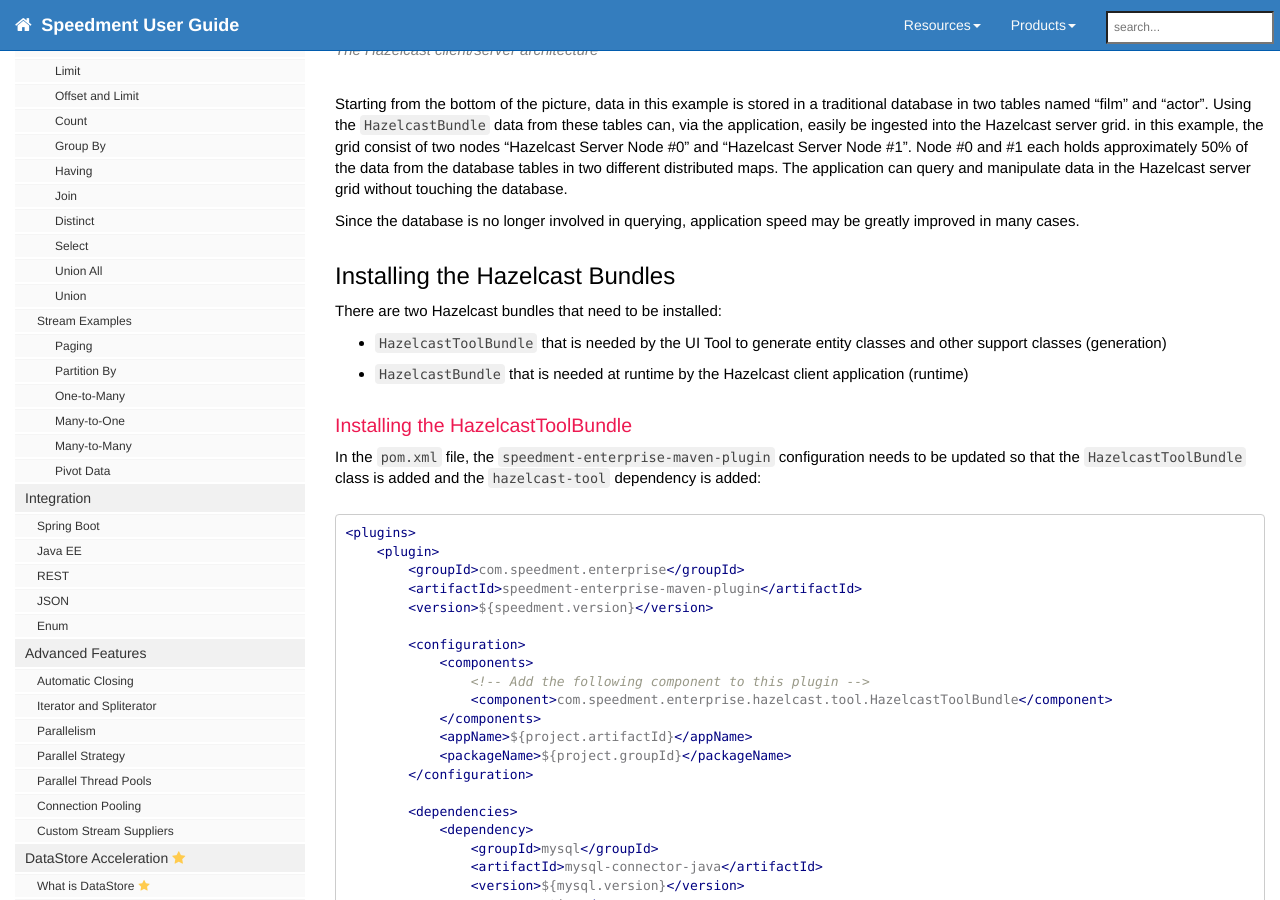
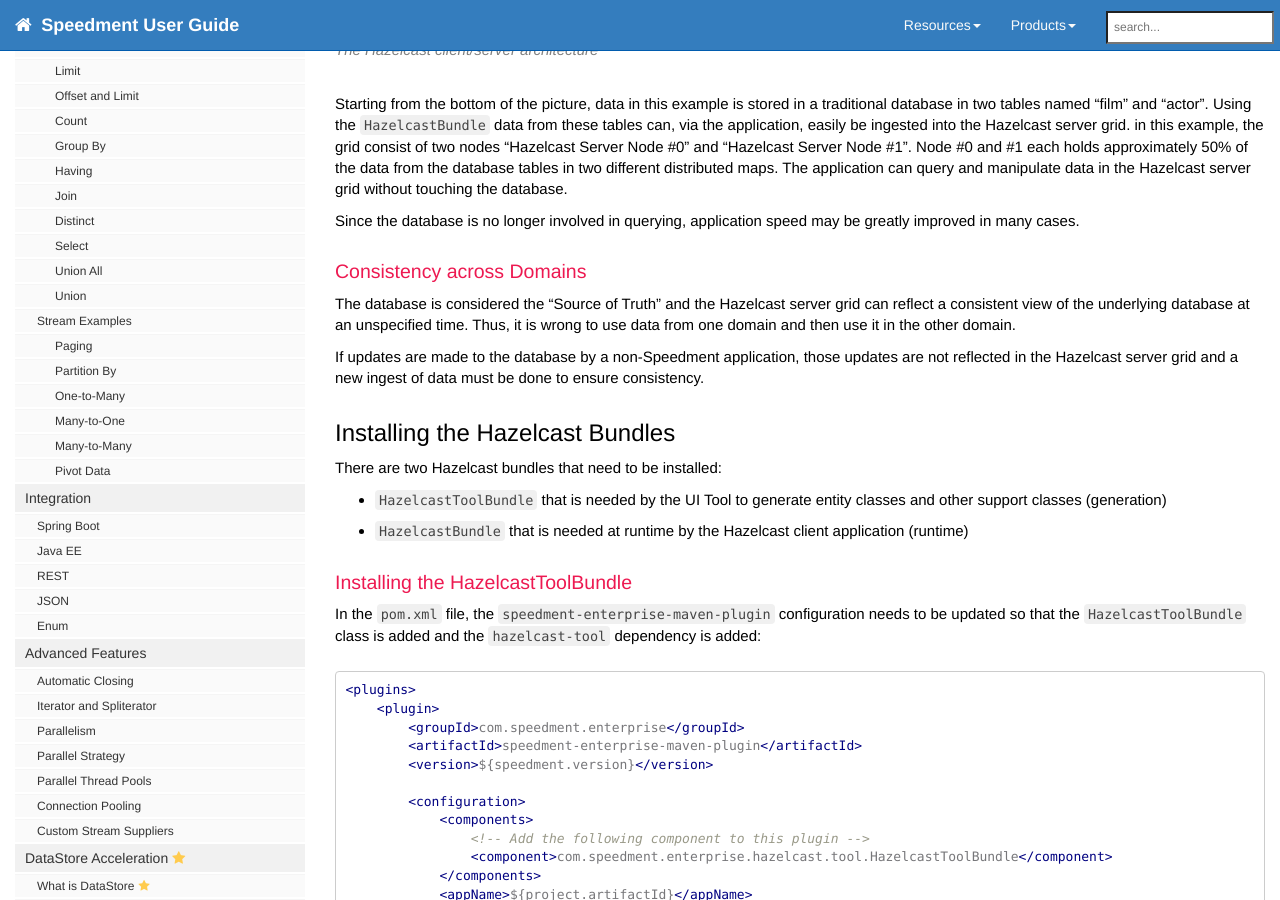
Before and after one commit to speedment/speedment-doc, a Jekyll site: the page built from pages/hazelcast.md, in a window 1280 px wide and 900 px high, scrolled down 1545 px. Built offline with Jekyll 4.4.1, drawn with Linux system fonts in a browser that asks for light colours; nearby versions of some CDN libraries; comment, search, counter and statistics services are not loaded; some of the changed text lies outside the part shown.

Commit message:
hazelcast: Add text about consistency

```diff
--- a/pages/hazelcast.md
+++ b/pages/hazelcast.md
@@ -49,6 +49,12 @@
 The application can query and manipulate data in the Hazelcast server grid without touching the database.
 
 Since the database is no longer involved in querying, application speed may be greatly improved in many cases.
+
+### Consistency across Domains
+The database is considered the "Source of Truth" and the Hazelcast server grid can reflect a consistent view of the underlying database at an unspecified time. Thus, it is wrong to use data from one domain and then use it in the other domain.
+
+If updates are made to the database by a non-Speedment application, those updates are not reflected in the Hazelcast server grid and a new ingest of data must be done to ensure consistency.
+
 
 ## Installing the Hazelcast Bundles
 There are two Hazelcast bundles that need to be installed:
@@ -642,7 +648,7 @@
 As can be seen, creating a `HazelcastInstance` and then just invoking the method `GeneratedSakilaIndexUtil::setupIndex` will create the same indexes in the Hazelcast grid that were present in the database.
 
 ## Joins
-Hazelcast tables can be joined using the [Stream Join](https://speedment.github.io/speedment-doc/join.html#stream-joins-) functionality. The current version does __not__ support joining of Hazelcast Maps using the `JoinCOmponent`. Read more about joins with Speedment [here](#join).
+Hazelcast tables can be joined using the [Stream Join](https://speedment.github.io/speedment-doc/join.html#stream-joins-) functionality. The current Hazelcast version does __not__ support joining of Hazelcast Maps using the `JoinCOmponent`. Read more about joins with Speedment [here](#join).
 
 ## Aggregations
 Aggregations using the Speedment `Aggregator` are supported with Hazelcast maps but are __not__ fully optimized in the current version.
```
